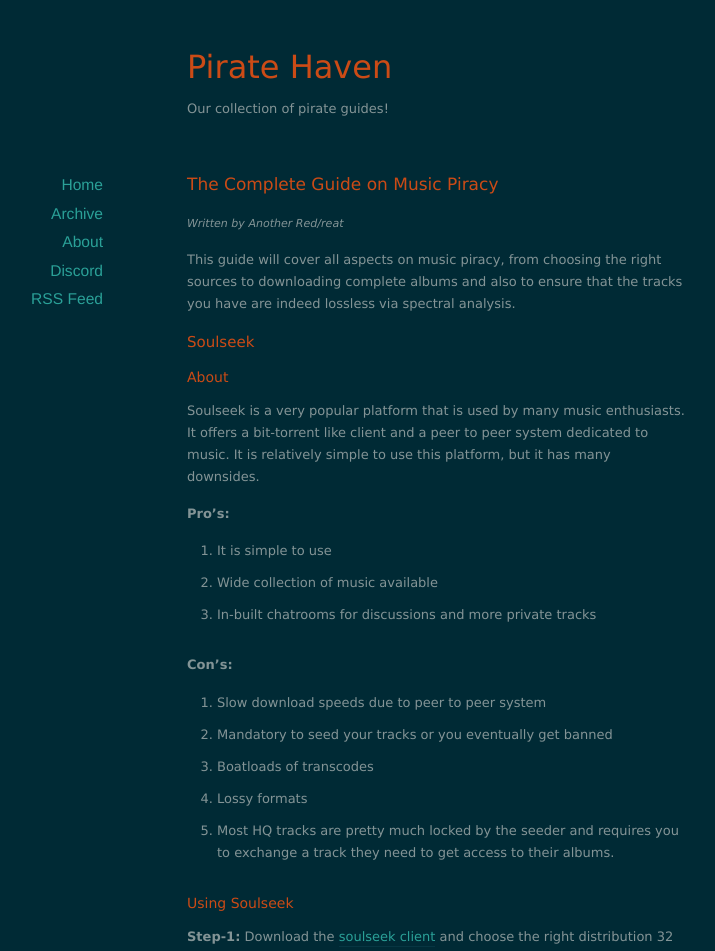
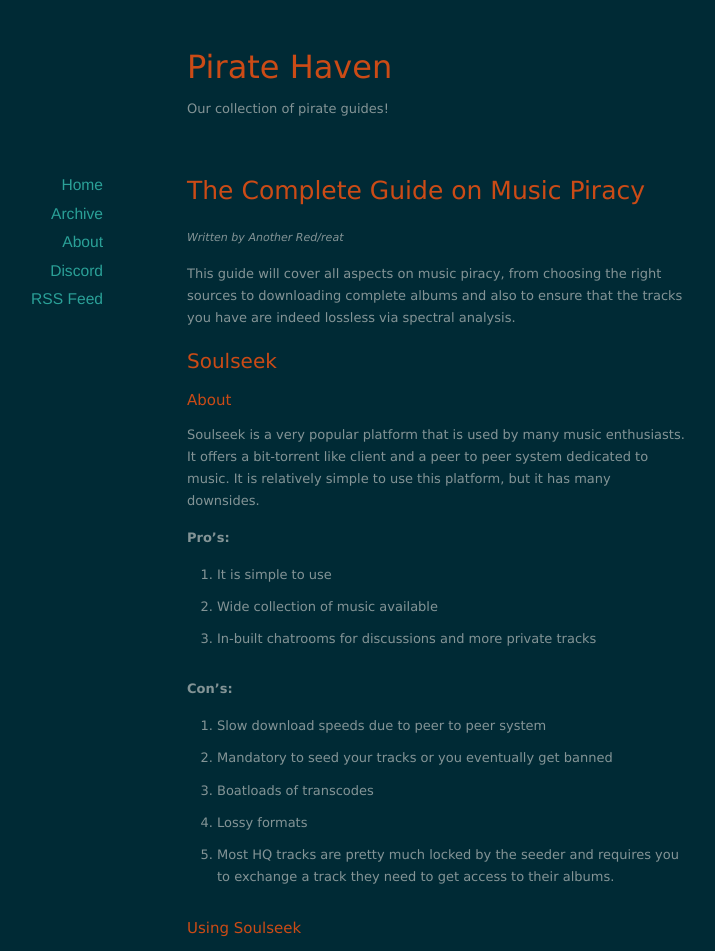
Before and after one commit to pirate-haven/pirate-haven.github.io, a Jekyll site: the page built from docs/_posts/2020-11-12-music.markdown, in a window 1280 px wide. Shown: the top 951 px of the page, without its empty margins (203-918 px from the left). Built offline with Jekyll 4.4.1, drawn with Linux system fonts in a browser that asks for light colours; nearby versions of some CDN libraries.

Commit message:
Heading changes
All the headings looked the same, fixed that :3

```diff
--- a/docs/assets/css/style.css
+++ b/docs/assets/css/style.css
@@ -77,15 +77,15 @@ acronym, abbr {
 
 
 h1 {
-	font-size: 17px;
+	font-size: 30px;
 	margin: 0 0 10px 0;
 }
 h2 {
-	font-size: 15px;
+	font-size: 20px;
 	margin: 0 0 10px 0;
 }
 h3 {
-	font-size: 14px;
+	font-size: 15px;
 	margin: 0 0 10px 0;
 }
 
@@ -175,7 +175,7 @@ article {
 }
 
 article h1 {
-	font-size: 17px;
+	font-size: 25px;
 	margin: 0 0 10px 0;
 }
 article h1 a {
@@ -272,7 +272,7 @@ img.center {
   font-family: "solarthemeicons";
   font-style: normal;
   font-weight: normal;
-  speak: none;
+  speak-as: none;
   display: inline-block;
   text-decoration: inherit;
   width: 1em;
```
